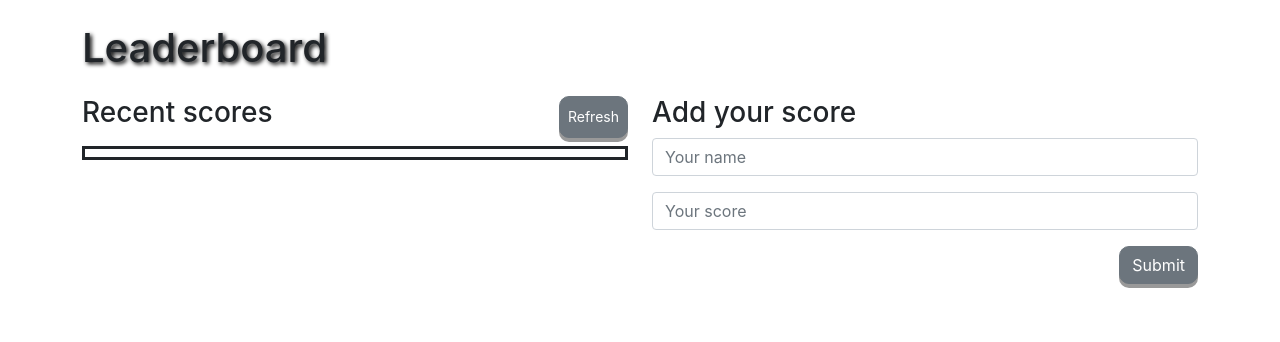
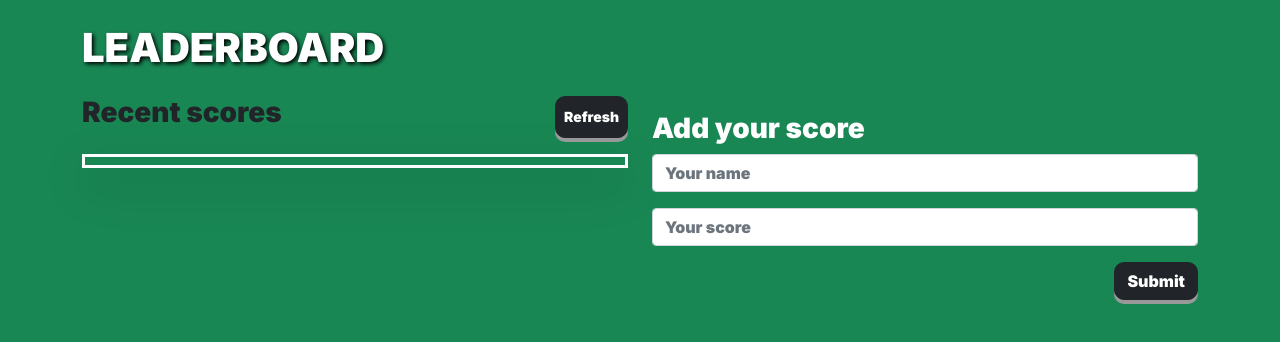
Before and after one commit to principlebrothers/Leaderboard, a website built with webpack: page dist/index.html in a window 1280 px wide. Built offline with nearby package versions, Linux system fonts and the light colour scheme; no server answers.

Commit message:
Bundle pack from the src repository

```diff
--- a/dist/index.html
+++ b/dist/index.html
@@ -9,6 +9,10 @@
       integrity="sha512-KfkfwYDsLkIlwQp6LFnl8zNdLGxu9YAA1QvwINks4PhcElQSvqcyVLLD9aMhXd13uQjoXtEKNosOWaZqXgel0g=="
       crossorigin="anonymous"
       referrerpolicy="no-referrer"
+    />
+    <link
+      href="https://fonts.googleapis.com/css2?family=Inter:wght@900&display=swap"
+      rel="stylesheet"
     />
     <link
       href="https://cdn.jsdelivr.net/npm/bootstrap@5.1.3/dist/css/bootstrap.min.css"
@@ -24,32 +28,39 @@
 
     <title>Leaderboard</title>
   <script defer src="runtime.bundle.js"></script><script defer src="index.bundle.js"></script></head>
-  <body>
+  <body class="bg-success">
     <div class="container">
-      <h1 class="my-4">Leaderboard</h1>
+      <h1 class="my-4 text-white">LEADERBOARD</h1>
       <div class="row">
         <div class="col">
           <div class="d-flex justify-content-between w-3">
             <h3 class="sub">Recent scores</h3>
-            <button type="button" class="refresh btn btn-secondary btn-sm">Refresh</button>
+            <button type="button" class="refresh btn btn-dark btn-sm">
+              Refresh
+            </button>
           </div>
-          <ul class="list-group list-group-flush board-container border border-dark border-3 p-1 mt-2">
-            <!-- <li class="list-group-item">Name: 200</li>
-            <li class="list-group-item list-group-item-dark">Name: 150</li>
-            <li class="list-group-item">Name: 100</li>
-            <li class="list-group-item list-group-item-dark">Name: 70</li>
-            <li class="list-group-item">Name: 78</li>
-            <li class="list-group-item list-group-item-dark">Name: 126</li>
-            <li class="list-group-item">Name: 93</li>
-            <li class="list-group-item list-group-item-dark">Name: 80</li> -->
-          </ul>
+          <ul
+            class="list-group list-group-flush board-container border border-white border-3 p-1 mt-3 shadow-lg"
+          ></ul>
         </div>
         <div class="col-md">
-          <h3>Add your score</h3>
-          <form >
-            <input type="text" class="form-control mb-3" id="name" placeholder="Your name">
-            <input type="text" class="form-control mb-3" id="score" placeholder="Your score">
-            <button type="submit" class="float-end btn btn-secondary">Submit</button>
+          <h3 class="text-white mt-3">Add your score</h3>
+          <form>
+            <input
+              type="text"
+              class="form-control mb-3"
+              id="name"
+              placeholder="Your name"
+              required
+            />
+            <input
+              type="number"
+              class="form-control mb-3"
+              id="score"
+              placeholder="Your score"
+              required
+            />
+            <button type="submit" class="float-end btn btn-dark">Submit</button>
           </form>
         </div>
       </div>
```
Also changed, not shown: dist/runtime.bundle.js (+27 -3 lines), 1 other file.
